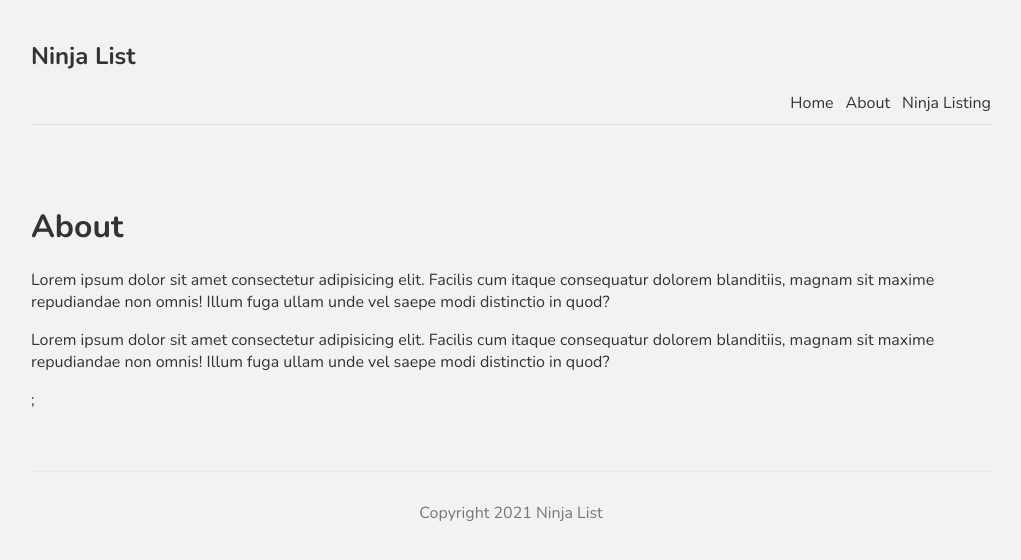
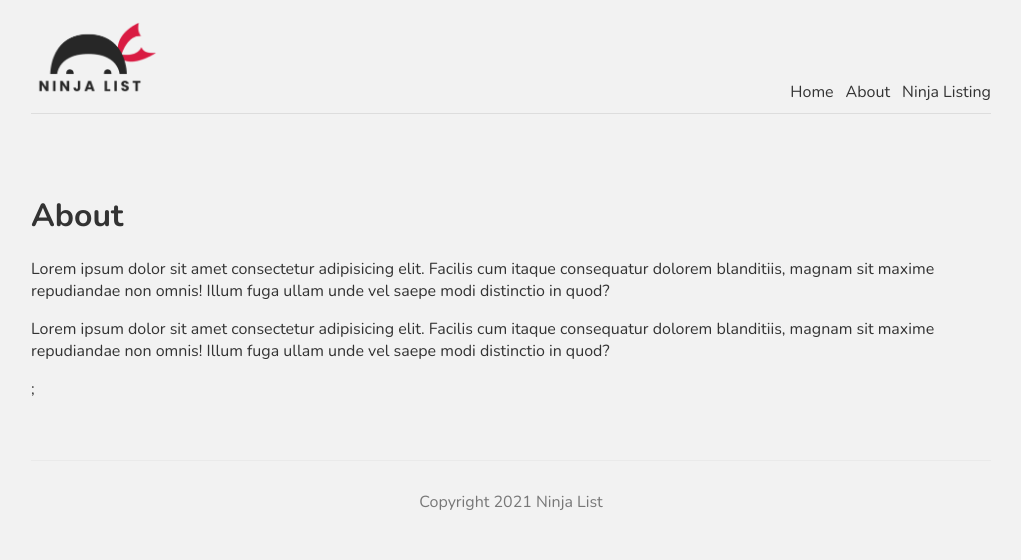
Before and after one commit to youssefyoussef28/nextjs-training, a Next.js app in the folder ninjalist/: page /about in a window 1280 px wide. Shown: the top 560 px of the page, without its empty margins (129-1150 px from the left). Built offline with nearby package versions, Linux system fonts and the light colour scheme.

Commit message:
Head and Image components For Lazy loading and meta Data

```diff
--- a/ninjalist/comps/Navbar.js
+++ b/ninjalist/comps/Navbar.js
@@ -1,10 +1,12 @@
 import Link from "next/link";
+import Image from "next/image";
 
 const Navbar = () => {
   return (
     <nav>
       <div className="logo">
-        <h1>Ninja List</h1>
+        {/* Automatically Lazy Load */}
+        <Image src="/logo.png" width={128} height={77} />
         <br></br>
       </div>
       <Link href={"/"}>Home</Link>
--- a/ninjalist/pages/index.js
+++ b/ninjalist/pages/index.js
@@ -9,6 +9,10 @@
 export default function Home() {
   return (
     <>
+      <Head>
+        <title>Ninja List | Home</title>
+        <meta name="keywords" content="ninjas" />
+      </Head>
       {/* <Navbar /> */}
       <br></br>
       <h1 className={styles.title}>Homepage</h1>
```
Also changed, not shown: ninjalist/public/logo.png (added).
